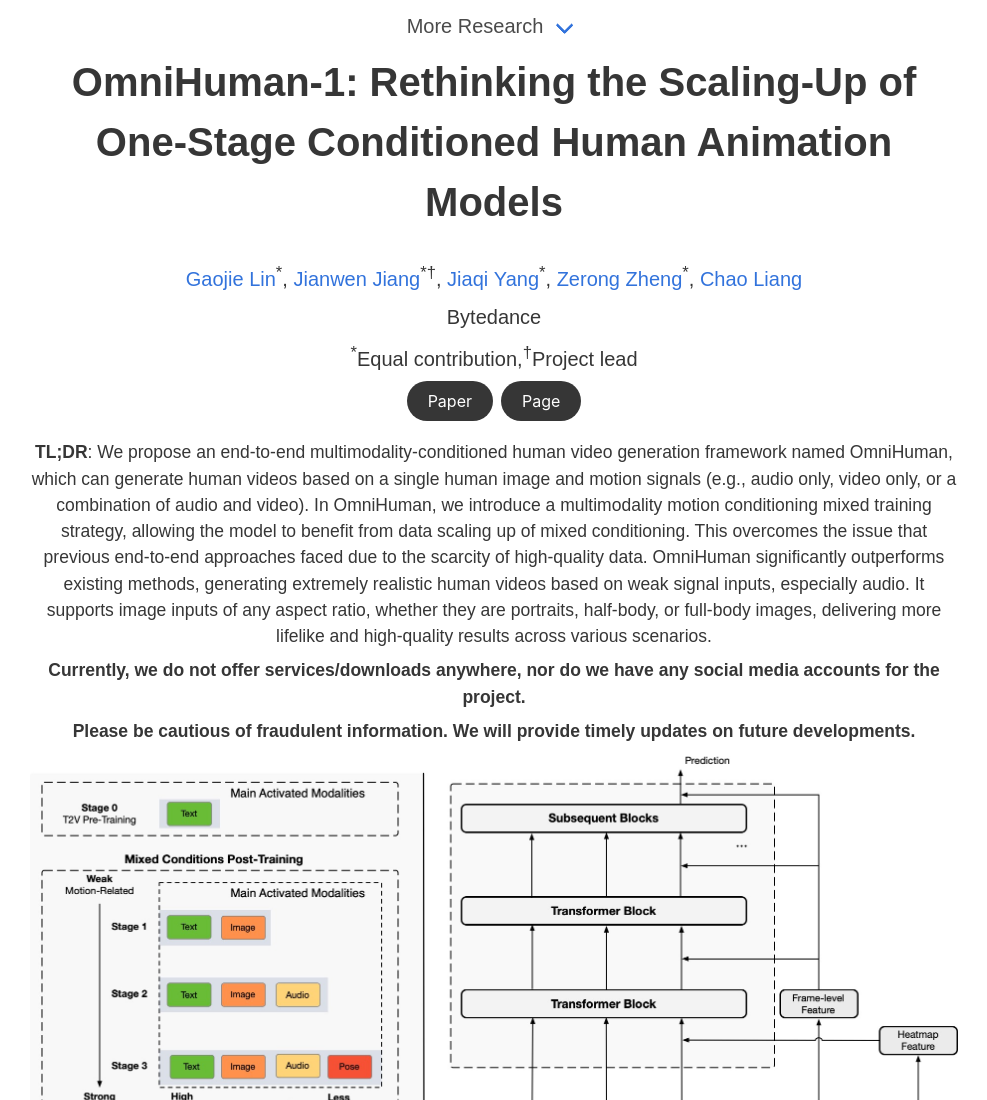
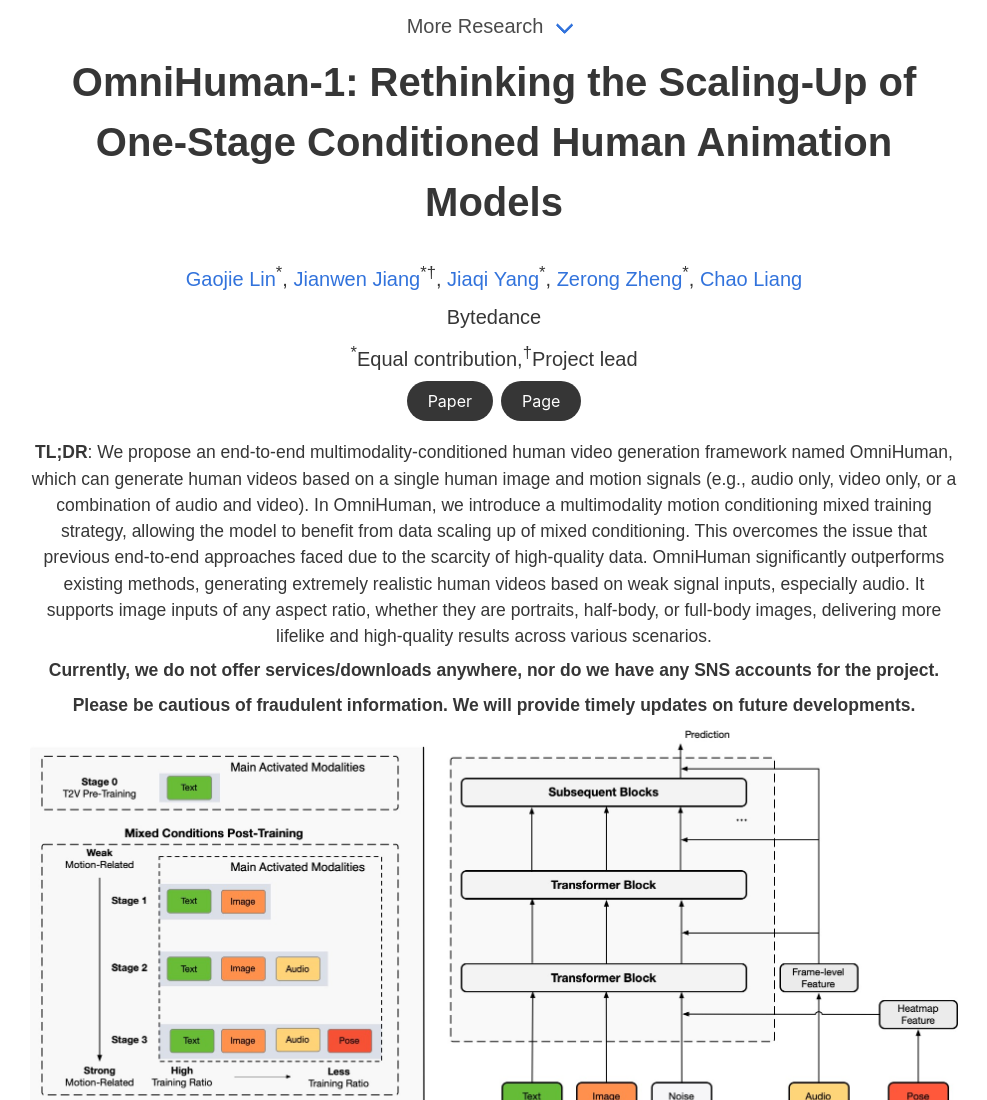
Before and after one commit to wowrakibul/omnihuman-lab.github.io, a plain HTML site: page index.html in a window 1280 px wide. Shown: the top 1100 px of the page, without its empty margins (146-1133 px from the left). Drawn offline with Linux system fonts and the light colour scheme; a web font is replaced by a local one.

Commit message:
Update index.html

```diff
--- a/index.html
+++ b/index.html
@@ -70,7 +70,7 @@
         <a target="_blank" href="https://omnihuman-lab.github.io"><button>Page</button></a>
       </div>
       <small><span><b>TL;DR</b>: We propose an end-to-end multimodality-conditioned human video generation framework named OmniHuman, which can generate human videos based on a single human image and motion signals (e.g., audio only, video only, or a combination of audio and video). In OmniHuman, we introduce a multimodality motion conditioning mixed training strategy, allowing the model to benefit from data scaling up of mixed conditioning. This overcomes the issue that previous end-to-end approaches faced due to the scarcity of high-quality data. OmniHuman significantly outperforms existing methods, generating extremely realistic human videos based on weak signal inputs, especially audio. It supports image inputs of any aspect ratio, whether they are portraits, half-body, or full-body images, delivering more lifelike and high-quality results across various scenarios.</span></small>
-      <small><span><b>Currently, we do not offer services/downloads anywhere, nor do we have any social media accounts for the project.</b></span></small>
+      <small><span><b>Currently, we do not offer services/downloads anywhere, nor do we have any SNS accounts for the project.</b></span></small>
       <small><span><b>Please be cautious of fraudulent information. We will provide timely updates on future developments.</b></span></small>
       <div class='responsive-image-container'>
         <img src='image/overall.png' alt='' />
```
